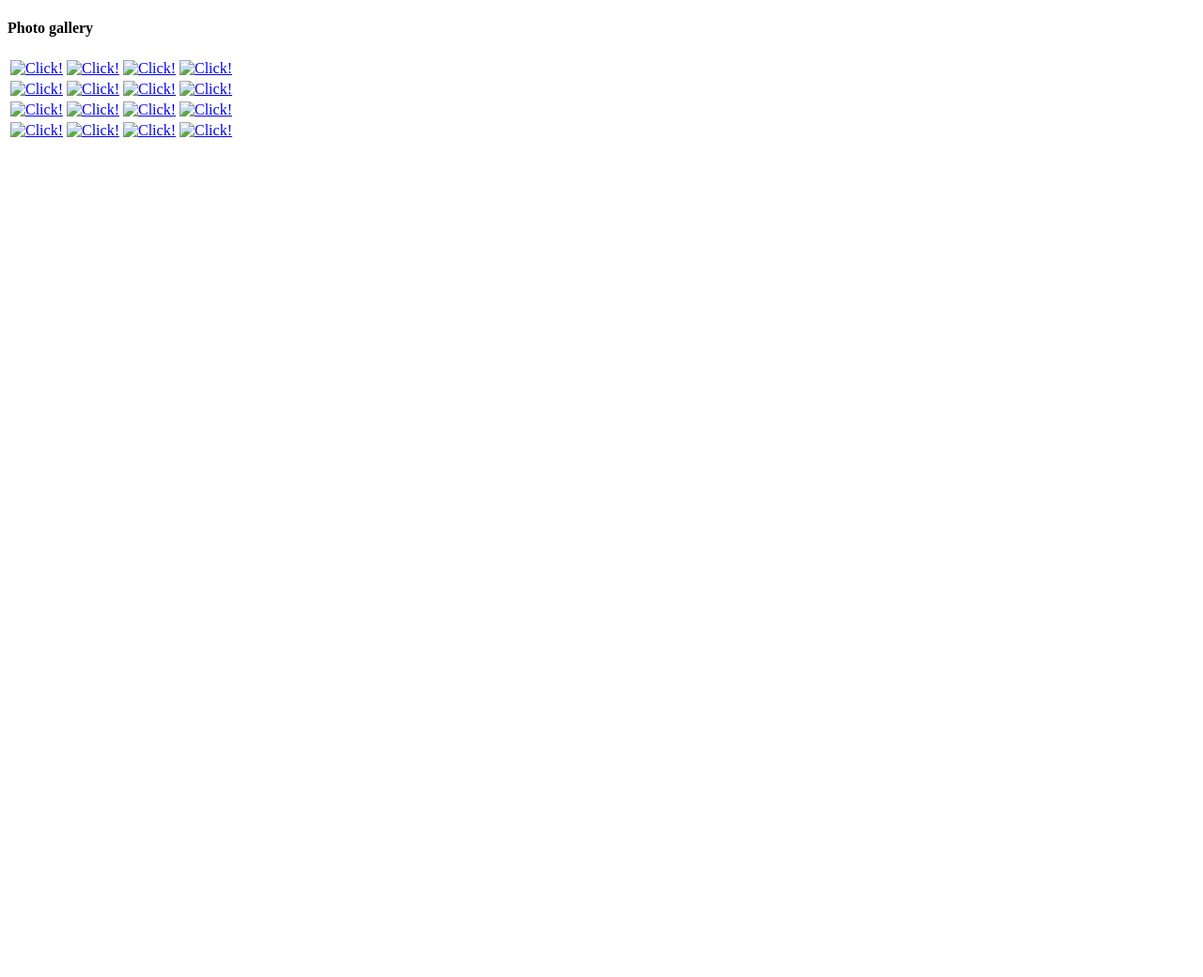
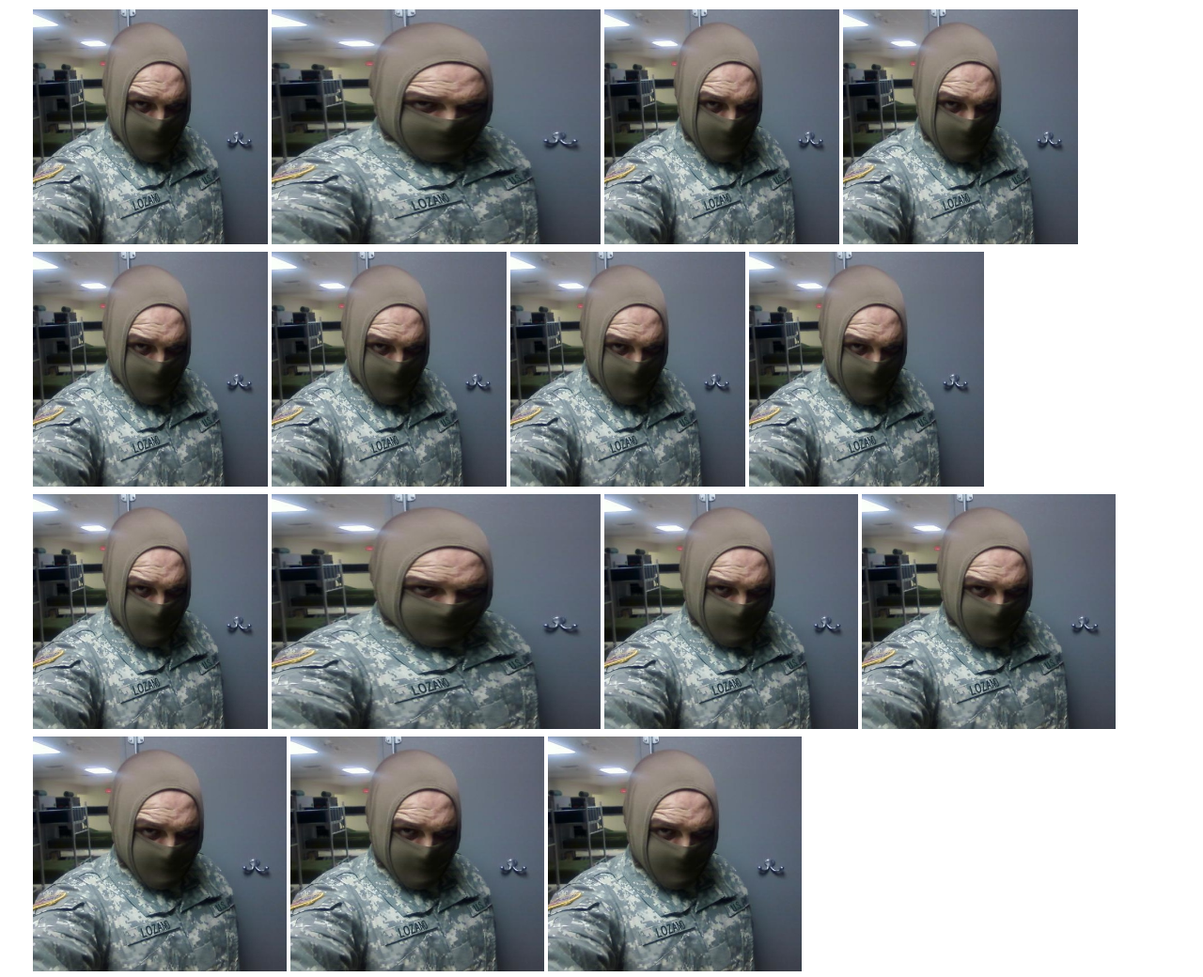
Before and after one commit to majorwo0dy/majorwo0dy.github.io, a plain HTML site: page components/photo gallery/photo.html in a window 1280 px wide. Shown: the whole page at 94% size. Before the commit the page ends 800 px from the top, so only its background shows below. Drawn offline with nearby package versions, Linux system fonts and the light colour scheme; files whose address does not match are found by name.

Commit message:
final css done

```diff
--- a/components/photo gallery/photo.html
+++ b/components/photo gallery/photo.html
@@ -3,46 +3,72 @@
 <head lang="en">
     <meta charset="UTF-8">
     <title></title>
-    <link rel="stylesheet" href="/css/photo.css">
+    <link rel="stylesheet" href="../../css/photo.css">
 </head>
 <body>
 
-<section class="photo">
-<h4>Photo gallery</h4>
-<div class="photo">
-    <table class="center">
-        <tbody><tr><td><a href="index00.html" name="thumb00">
-            <img src="thumb00.jpg" alt="Click!"></a></td><td><a href="index01.html" name="thumb01">
-            <img src="thumb01.jpg" alt="Click!"></a></td><td><a href="index02.html" name="thumb02">
-            <img src="thumb02.jpg" alt="Click!"></a></td><td><a href="index03.html" name="thumb03">
-            <img src="thumb03.jpg" alt="Click!"></a></td></tr><tr><td><a href="index04.html" name="thumb04">
-            <img src="thumb04.jpg" alt="Click!"></a></td><td><a href="index05.html" name="thumb05">
-            <img src="thumb05.jpg" alt="Click!"></a></td><td><a href="index06.html" name="thumb06">
-            <img src="thumb06.jpg" alt="Click!"></a></td><td><a href="index07.html" name="thumb07">
-            <img src="thumb07.jpg" alt="Click!"></a></td></tr><tr><td><a href="index08.html" name="thumb08">
-            <img src="thumb08.jpg" alt="Click!"></a></td><td><a href="index09.html" name="thumb09">
-            <img src="thumb09.jpg" alt="Click!"></a></td><td><a href="index10.html" name="thumb10">
-            <img src="thumb10.jpg" alt="Click!"></a></td><td><a href="index11.html" name="thumb11">
-            <img src="thumb11.jpg" alt="Click!"></a></td></tr><tr><td><a href="index12.html" name="thumb12">
-            <img src="thumb12.jpg" alt="Click!"></a></td><td><a href="index13.html" name="thumb13">
-            <img src="thumb13.jpg" alt="Click!"></a></td><td><a href="index14.html" name="thumb14">
-            <img src="thumb14.jpg" alt="Click!"></a></td><td><a href="index15.html" name="thumb15">
-            <img src="thumb15.jpg" alt="Click!"></a></td></tr><tr><td></td><td></td><td></td><td></td></tr>
-        </tbody></table></div>
 
+<section>
+<div class="img">
+    <a target="_blank" href="../../images/Brian.jpg"><img src="../../images/Brian.jpg" alt="Brian" width="250" height="250"></a>
 
+</div>
+<div class="img">
+    <a target="_blank" href="../../images/Brian.jpg"><img src="../../images/Brian.jpg" alt="Brian" width="350" height="250"></a>
+
+</div>
+<div class="img">
+    <a target="_blank" href="../../images/Brian.jpg"><img src="../../images/Brian.jpg" alt="Brian" width="250" height="250"></a>
+
+</div>
+<div class="img">
+    <a target="_blank" href="../../images/Brian.jpg"><img src="../../images/Brian.jpg" alt="Brian" width="250" height="250"></a>
+</div>
+<div class="img">
+    <a target="_blank" href="../../images/Brian.jpg"><img src="../../images/Brian.jpg" alt="Brian" width="250" height="250"></a>
+
+</div>
+
+    <div class="img">
+        <a target="_blank" href="../../images/Brian.jpg"><img src="../../images/Brian.jpg" alt="Brian" width="250" height="250"></a>
+
+    </div>
+    <div class="img">
+        <a target="_blank" href="../../images/Brian.jpg"><img src="../../images/Brian.jpg" alt="Brian" width="250" height="250"></a>
+
+    </div>
+    <div class="img">
+        <a target="_blank" href="../../images/Brian.jpg"><img src="../../images/Brian.jpg" alt="Brian" width="250" height="250"></a>
+
+    </div>
+    <div class="img">
+        <a target="_blank" href="../../images/Brian.jpg"><img src="../../images/Brian.jpg" alt="Brian" width="250" height="250"></a>
+    </div>
+    <div class="img">
+        <a target="_blank" href="../../images/Brian.jpg"><img src="../../images/Brian.jpg" alt="Brian" width="350" height="250"></a>
+
+    </div>
+    <div class="img">
+        <a target="_blank" href="../../images/Brian.jpg"><img src="../../images/Brian.jpg" alt="Brian" width="270" height="250"></a>
+
+    </div>
+    <div class="img">
+        <a target="_blank" href="../../images/Brian.jpg"><img src="../../images/Brian.jpg" alt="Brian" width="270" height="250"></a>
+
+    </div>
+    <div class="img">
+        <a target="_blank" href="../../images/Brian.jpg"><img src="../../images/Brian.jpg" alt="Brian" width="270" height="250"></a>
+
+    </div>
+    <div class="img">
+        <a target="_blank" href="../../images/Brian.jpg"><img src="../../images/Brian.jpg" alt="Brian" width="270" height="250"></a>
+    </div>
+    <div class="img">
+        <a target="_blank" href="../../images/Brian.jpg"><img src="../../images/Brian.jpg" alt="Brian" width="270" height="250"></a>
+
+    </div>
 
 </section>
-
-
-
-
-
-
-
-
-
-
 
 
 
--- a/css/contact.css
+++ b/css/contact.css
@@ -29,22 +29,23 @@ section h4{
 
 img{
 
-    border-radius: 50%;
+    border-radius: 100px;
     color: #D9D9D9;
     background-color: #D9D9D9;
-    padding: 30%;
+    padding: 25px;
 
 
 }
 
 ul{
-    margin: 5%;
+    margin:300px;
 
 }
 
 ul li{
     float: left;
-    padding: 4%;
+    padding: 15px;
+    text-align: center;
 
 
 
--- a/css/footer.css
+++ b/css/footer.css
@@ -12,12 +12,12 @@ footer{
 
 img{
     border-radius: 100%;
-    margin: -10px;
+    margin: -5px;
     margin-bottom: 10px;
 }
 #first{
     float: left;
-    margin-left: 440px;
+    margin-left: 650px;
     clear: both;
     margin-top: 10px;
 }
@@ -27,40 +27,41 @@ img{
 #info {
     float: left;
     color: #ffffff;
-    margin: 10px 150px;
+    margin: 10px 250px;
     font-size: 16px;
 
 }
 footer p{
     float: left;
     color: #ffffff;
-    text-align: center;
     clear: both;
     font-size: 10px;
+    margin-left: 230px;
 
 }
 footer a {
     float: left;
     clear: both;
     color: deepskyblue;
-    margin-left: 25px;
+    margin-left: 250px;
 }
 footer h4{
     float: left;
     clear: both;
     text-align: center;
     color: #ffffff;
+    margin-left: 230px;
 }
 footer li{
     float:left;
     margin-left:15px;
-    padding-left: 100px;
     color: #ffffff;
     margin-top: 20px;
+
 }
 #follow{
     float: left;
     clear: both;
     border-top: solid 3px #1c1c1c;
-    margin:25px 250px;
+    margin:40px 350px;
 }
--- a/css/photo.css
+++ b/css/photo.css
@@ -0,0 +1,24 @@
+/*section******************************************************/
+section{
+    margin-left: 25px;
+
+
+}
+
+/*Images*****************************************************/
+
+
+div.img {
+    margin: 1px;
+    padding: 1px;
+    height: auto;
+    width: auto;
+    float: left;
+    text-align: center;
+}
+
+
+div.img a:hover img {
+
+    opacity:  0.7;
+}
--- /dev/null
+++ b/css/video.css
@@ -0,0 +1,65 @@
+
+body {
+    font-family: 'Open Sans','Helvetica Neue', Arial, sans-serif;
+    font-size: 14px;
+    color: #111;
+    line-height: 21px;
+}
+
+*{
+    list-style: none;
+    text-decoration: none;
+}
+
+section{
+
+    height: 800px;
+    position:relative;
+
+
+}
+/*video*********************************************************/
+iframe{
+    float: left;
+    height:400px;
+    width: 800px;
+    margin:200px 150px;
+    position:absolute;
+
+}
+
+/*movie list****************************************************/
+
+ul{
+    float: right;
+    position: relative;
+    margin:200px 272px 0px 0px;
+    width: 200px;
+
+
+
+}
+ul li {
+
+    position: relative;
+    padding-top: 45px;
+    background-color: #000000;
+    border-top: solid 1px darkgrey;
+    color: #ffffff;
+}
+
+section h2{
+    float: left;
+    margin:650px 170px
+
+
+}
+
+a{
+    color: #ffffff;
+}
+.current {
+    background-color: green;
+    color: #ffffff;
+
+}
```
Also changed, not shown: components/about/about.html (+5 -1 lines), components/video gallery/video.html (+17 -17 lines), css/about.css (+15 -1 lines).
